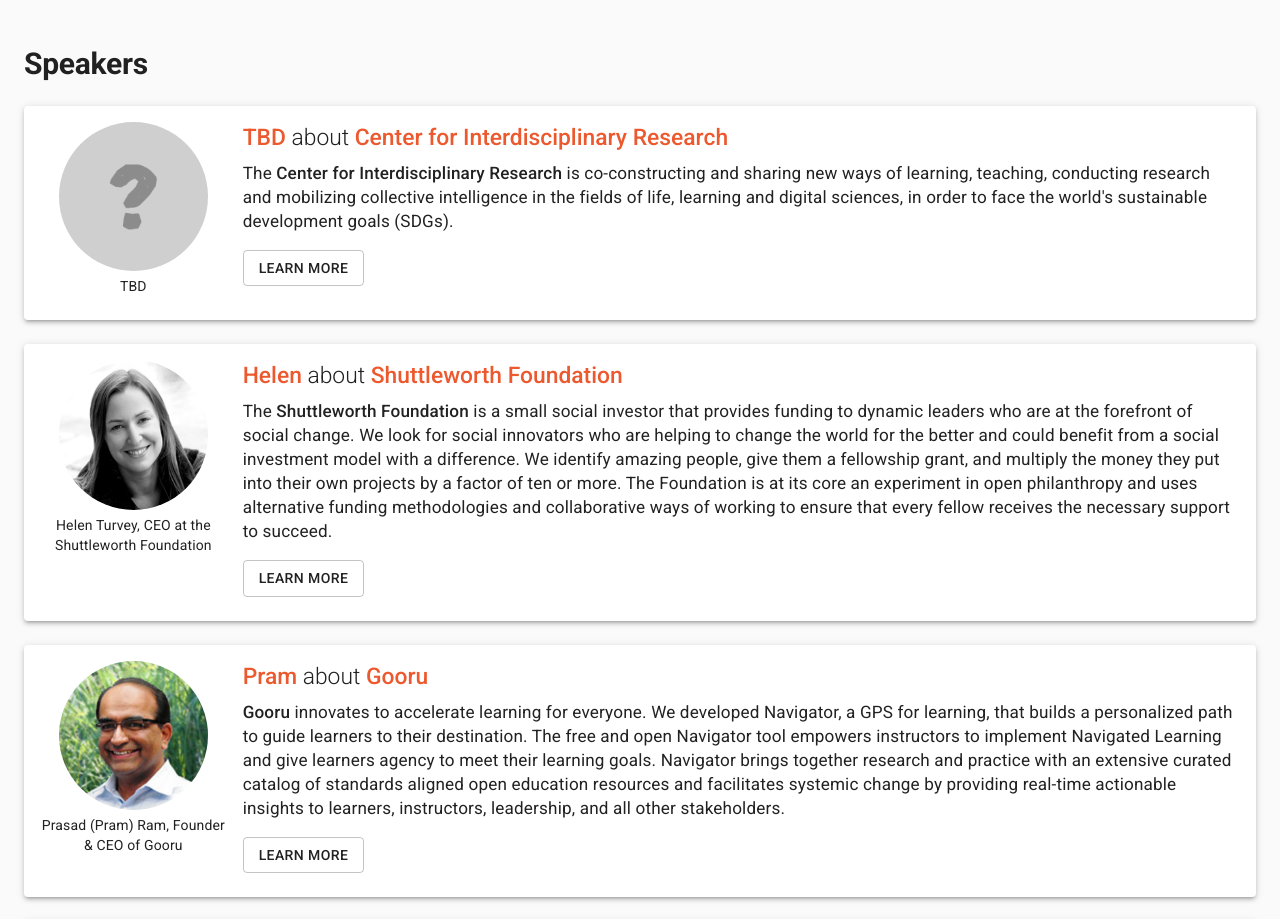
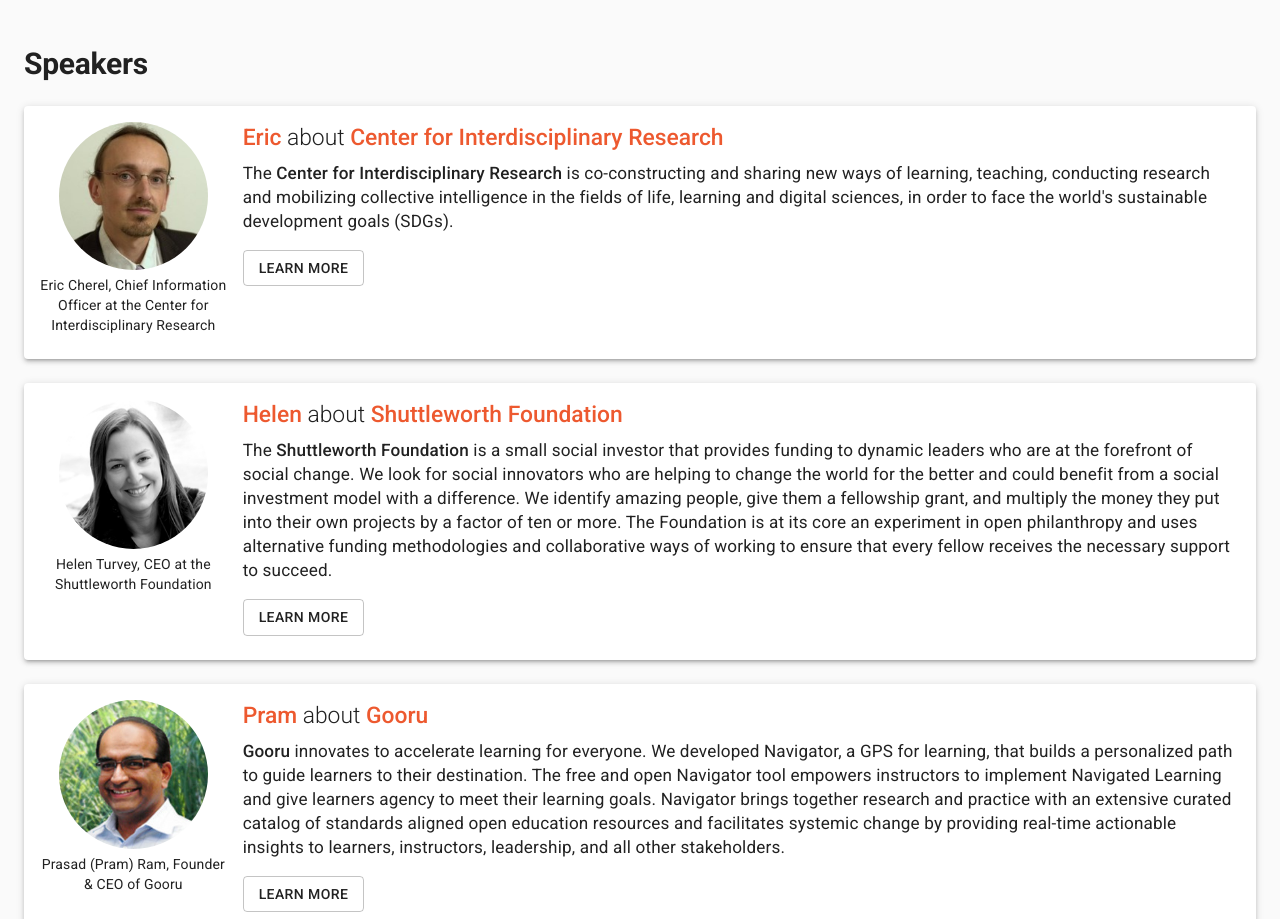
Before and after one commit to OpenlyOne/openly, a Next.js app: page / in a window 1280 px wide. Shown: the part 800-1719 px from the top of the page. Built offline with nearby package versions, Linux system fonts and the light colour scheme.

Commit message:
Add Eric Cherel from CRI

```diff
--- a/pages/index.js
+++ b/pages/index.js
@@ -67,10 +67,10 @@
         Speakers
       </Typography>
       <SpeakerCard
-        name="TBD"
+        name="Eric"
         organization="Center for Interdisciplinary Research"
-        image="/static/unknown.png"
-        headline="TBD"
+        image="/static/eric.jpeg"
+        headline="Eric Cherel, Chief Information Officer at the Center for Interdisciplinary Research"
         link="https://www.cri-paris.org/en"
       >
         The <Emphasis>Center for Interdisciplinary Research</Emphasis> is
```
Also changed, not shown: public/static/eric.jpeg (added).
